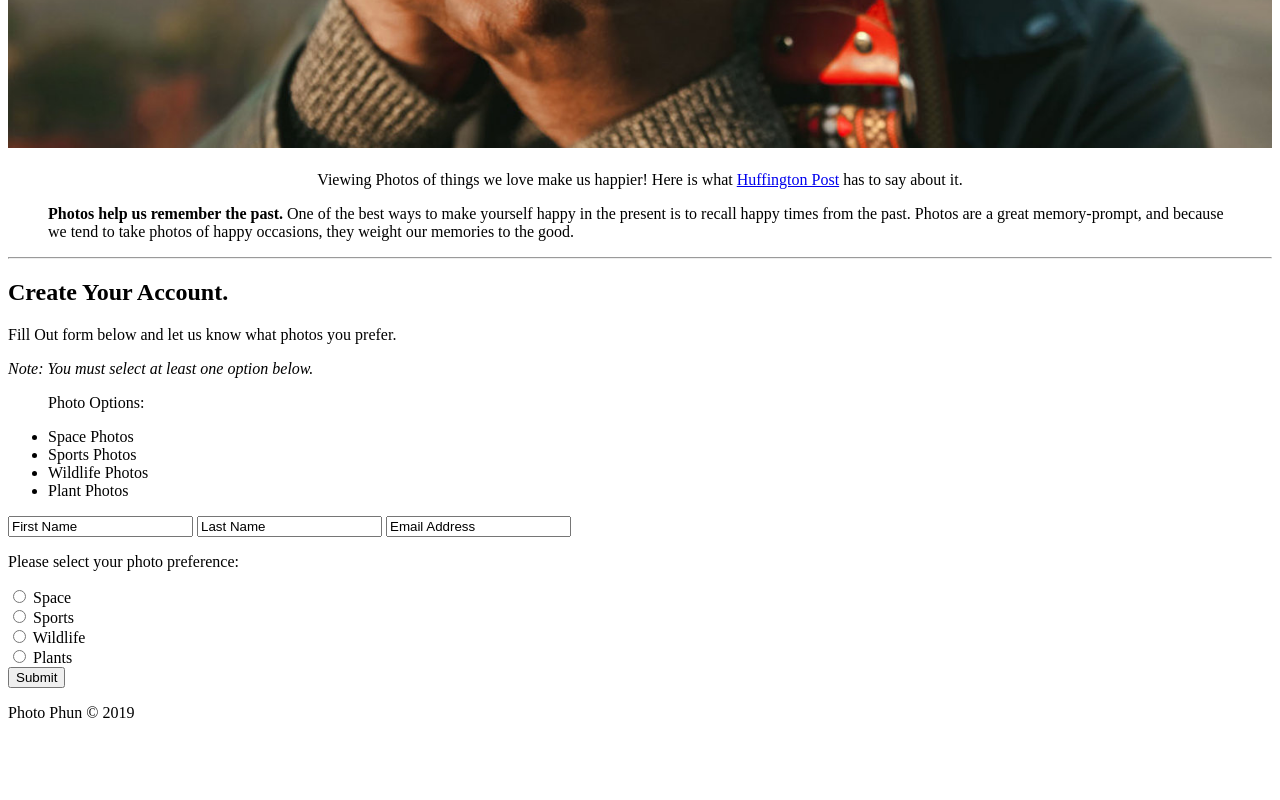
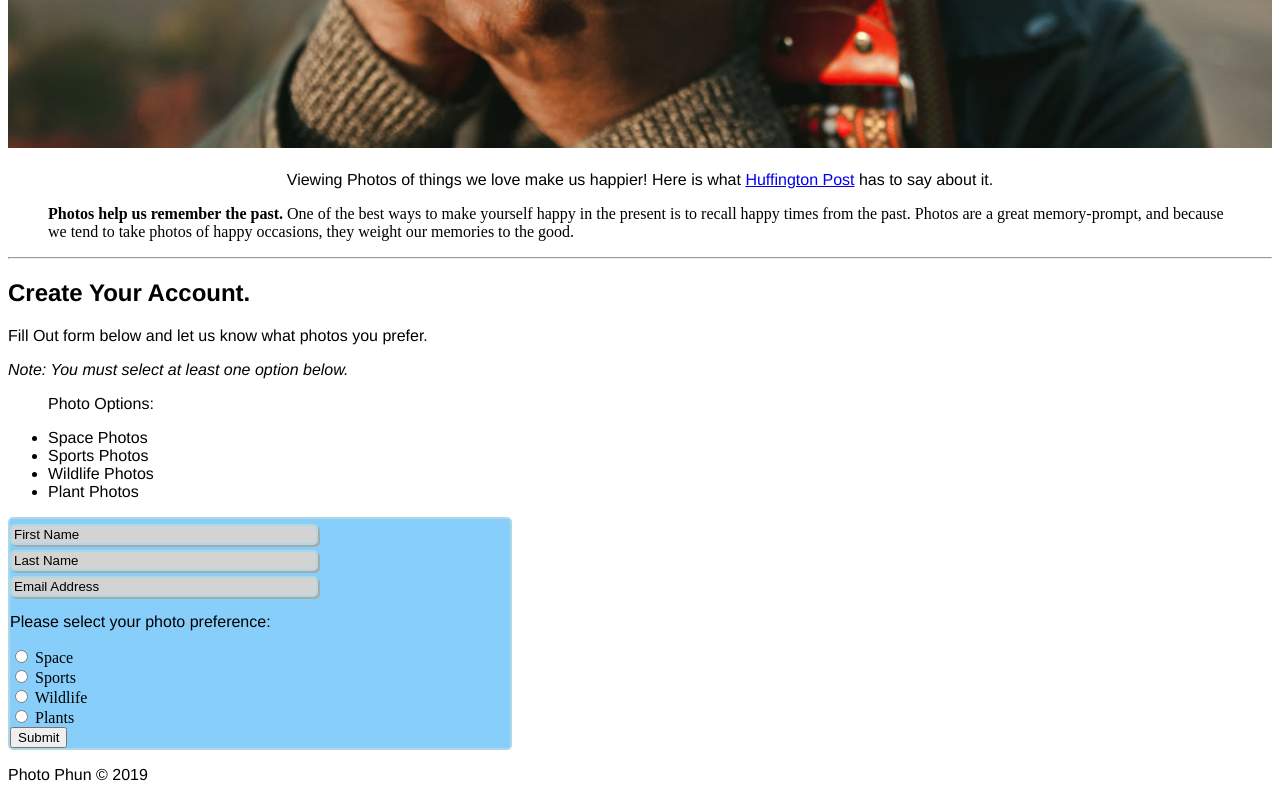
Before and after one commit to rdanielhilljr/The-Tech-Academy-Basic-HTML-CSS-Projects, a plain HTML site: page photo-phun/index.html in a window 1280 px wide. Shown: the part 649-1449 px from the top of the page. Before the commit the page ends 1387 px from the top, so only its background shows below. Drawn offline with Linux system fonts and the light colour scheme.

Commit message:
add stylesheet and changes to form

```diff
--- a/photo-phun/index.html
+++ b/photo-phun/index.html
@@ -1,35 +1,26 @@
 <!DOCTYPE html>
 <html lang="en">
+
 <head>
     <meta charset="utf-8">
     <title>Photo Phun</title>
-        <style>
-            .photo-container {
-                position: relative;
-                text-align: center;
-                color: white;
-                font-size: 30px;
-            }
+    <link rel="stylesheet" href="./style.css">
+</head>
 
-            .centered {
-                position: absolute;
-                top: 10%;
-                left: 50%;
-                transform: translate(-50%, -50%);
-}
-            .block {
-                text-align: center;
-            }
-        </style>
-	</head>
 <body>
     <!-- NAV -->
     <div class="wrap">
         <div class="menu-container">
             <ul class="menu">
-					<a href="#home"><li>HOME</li></a>
-					<a href="#gallery"><li>GALLERY</li></a>
-					<a href="#about"><li>ABOUT US</li></a>
+                <a href="#home">
+                    <li>HOME</li>
+                </a>
+                <a href="#gallery">
+                    <li>GALLERY</li>
+                </a>
+                <a href="#about">
+                    <li>ABOUT US</li>
+                </a>
             </ul>
         </div>
     </div>
@@ -40,7 +31,7 @@
             <div class="container">
                 <div class="heading-padding">
                     <div class="photo-container">
-                        <img src="./images/photographer.jpg" alt="Photograper" style="width: 100%;">
+                        <img src="./images/photographer.jpg" alt="Photograper">
                         <div class="centered">Welcome to Photo Phun!</div>
                     </div>
                     <p class="block">Viewing Photos of things we love make us happier! Here is what <a href="https://www.huffpost.com/entry/photographs-can-boost-your-happiness_n_3210947">Huffington Post</a> has to say about it.</p>
@@ -68,8 +59,8 @@
                     </ul>
                     <div class="form-account">
                         <form action="" method="post">
-								<input class="account" type="text" value="First Name">
-								<input class="account" type="text" value="Last Name">
+                            <input class="account" type="text" value="First Name"><br>
+                            <input class="account" type="text" value="Last Name"><br>
                             <input class="account" type="text" value="Email Address">
 
                             <p>Please select your photo preference:</p>
--- a/photo-phun/style.css
+++ b/photo-phun/style.css
@@ -0,0 +1,48 @@
+h1, h2, h3, h4, p, a, li {
+    font-family: helvetica, arial, sans-serif;
+}
+
+p {
+    font-size: 1em;
+}
+
+.photo-container {
+            position: relative;
+            text-align: center;
+            color: white;
+            font-size: 30px;
+        }
+
+        .centered {
+            position: absolute;
+            top: 10%;
+            left: 50%;
+            transform: translate(-50%, -50%);
+        }
+
+        .block {
+            text-align: center;
+        }
+
+img {
+    width: 100%;
+}
+
+.form-account {
+    max-width: 500px;
+    height: auto;
+    border: 2px solid lightblue;
+    border-radius: 5px;
+    background-color: lightskyblue;
+}
+
+
+
+.account {
+    width: 300px;
+    margin-top: 5px;
+    border: 2px solid lightblue;
+    border-radius: 5px;
+    background-color: lightgray;
+    box-shadow: 2px 2px darkgrey;
+}
```
Lines whose indentation alone changed are shown as unchanged.
